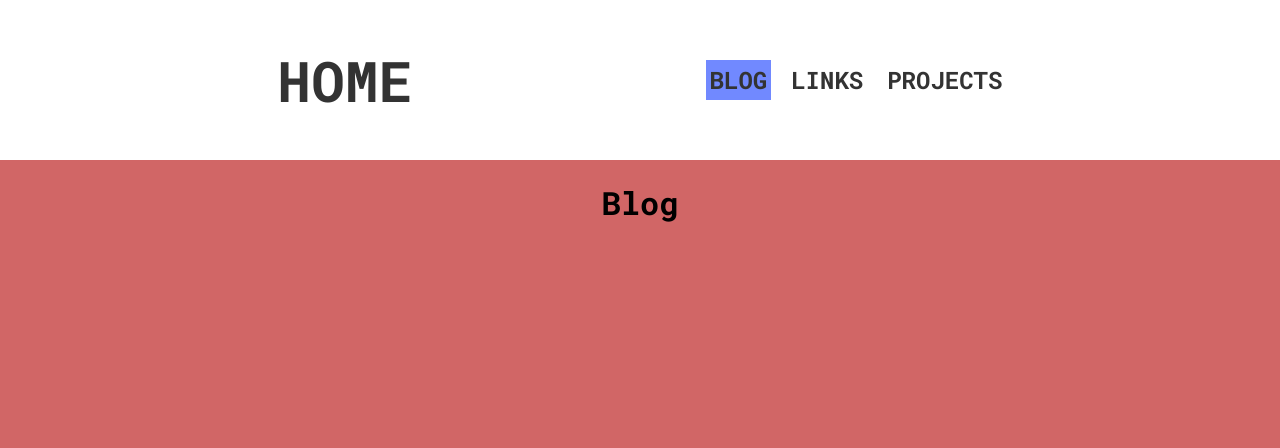
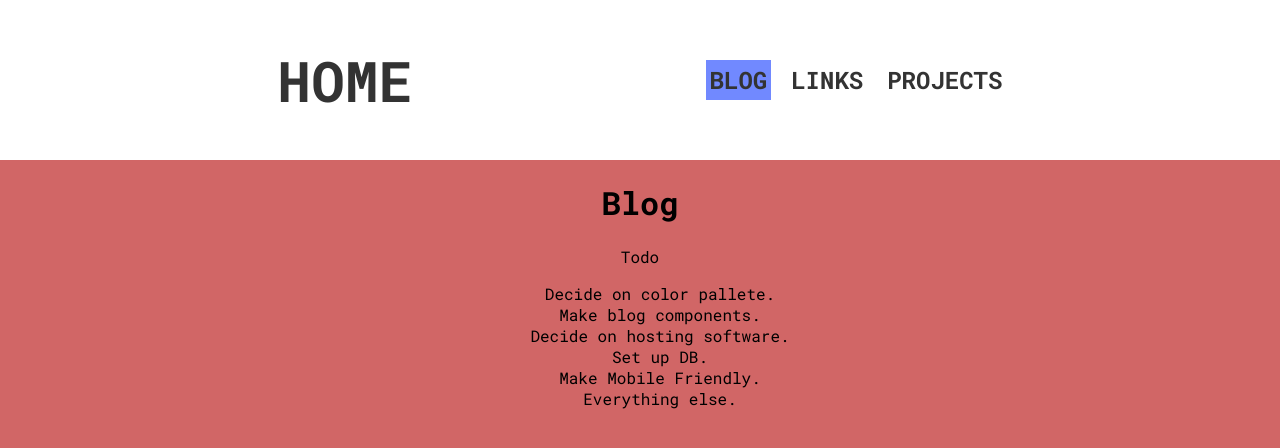
Before and after one commit to enzosromano/portfolio, a React (Create React App) app: page /blog in a window 1280 px wide. Shown: the top 448 px of the page. Built offline with nearby package versions, Linux system fonts and the light colour scheme.

Commit message:
created components folder, design changes

```diff
--- a/src/App.js
+++ b/src/App.js
@@ -1,4 +1,4 @@
-import Navbar from "./Navbar";
+import Navbar from "./components/Navbar";
 import Blog from "./pages/Blog";
 import Links from "./pages/Links";
 import Projects from "./pages/Projects";
--- a/src/index.js
+++ b/src/index.js
@@ -1,7 +1,6 @@
 import React from 'react';
 import ReactDOM from 'react-dom/client';
 import App from './App';
-import Projects from './pages/Projects'
 import "./styles.css";
 import { BrowserRouter } from 'react-router-dom';
 
--- a/src/pages/Blog.js
+++ b/src/pages/Blog.js
@@ -1,3 +1,16 @@
 export default function Blog() {
-    return <h1>Blog</h1>
+    return (
+        <div>
+            <h1>Blog</h1>
+            <p>Todo</p>
+            <ul>
+                <li>Decide on color pallete.</li>
+                <li>Make blog components.</li>
+                <li>Decide on hosting software.</li>
+                <li>Set up DB.</li>
+                <li>Make Mobile Friendly.</li>
+                <li>Everything else.</li>
+            </ul>
+        </div>
+    )
 }
--- a/src/pages/Home.js
+++ b/src/pages/Home.js
@@ -1,3 +1,7 @@
 export default function Home() {
-    return <h1>Home</h1>
+    return (
+        <div>
+            <h1>Welcome Home!</h1>
+        </div>
+    )
 }
--- a/src/pages/Links.js
+++ b/src/pages/Links.js
@@ -1,3 +1,12 @@
 export default function Links() {
-    return <h1>Links</h1>
+    return (
+        <div>
+            <h1>Dont worry, they'll open in a new tab.</h1>
+            <ul>
+                <li><a href="https://www.linkedin.com/in/enzo-romano-878b051b3/" target="_blank" rel="noreferrer">LinkedIn</a></li>
+                <li><a href="https://github.com/enzosromano" target="_blank" rel="noreferrer">Github</a></li>
+            </ul>
+
+        </div>
+    )
 }
--- a/src/styles.css
+++ b/src/styles.css
@@ -12,6 +12,10 @@
 body {
     margin: 0;
     background-color: #D16666;
+}
+
+ul {
+    list-style-type: none;
 }
 
 .container {
```
Also changed, not shown: src/components/Navbar.js (renamed from src/Navbar.js).
